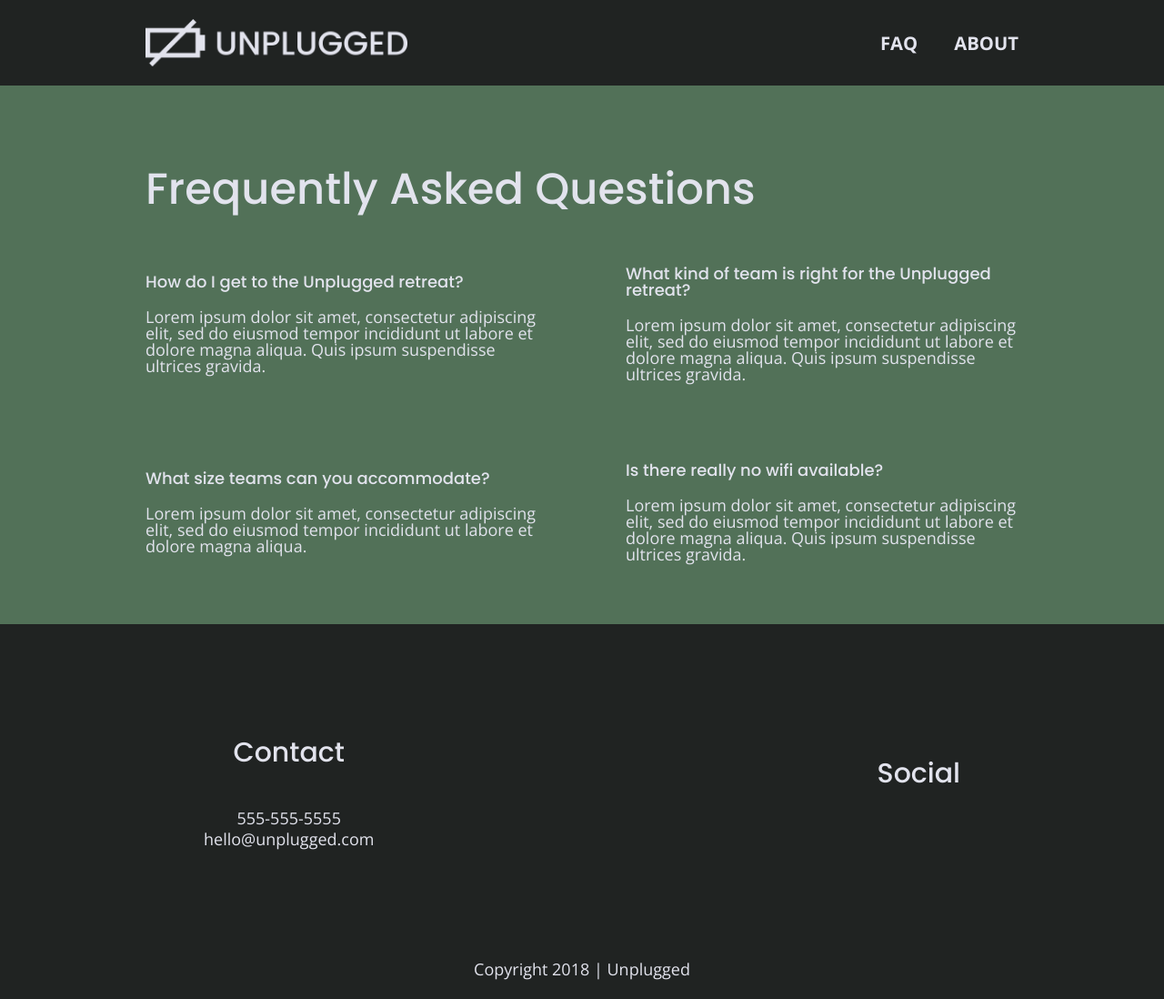
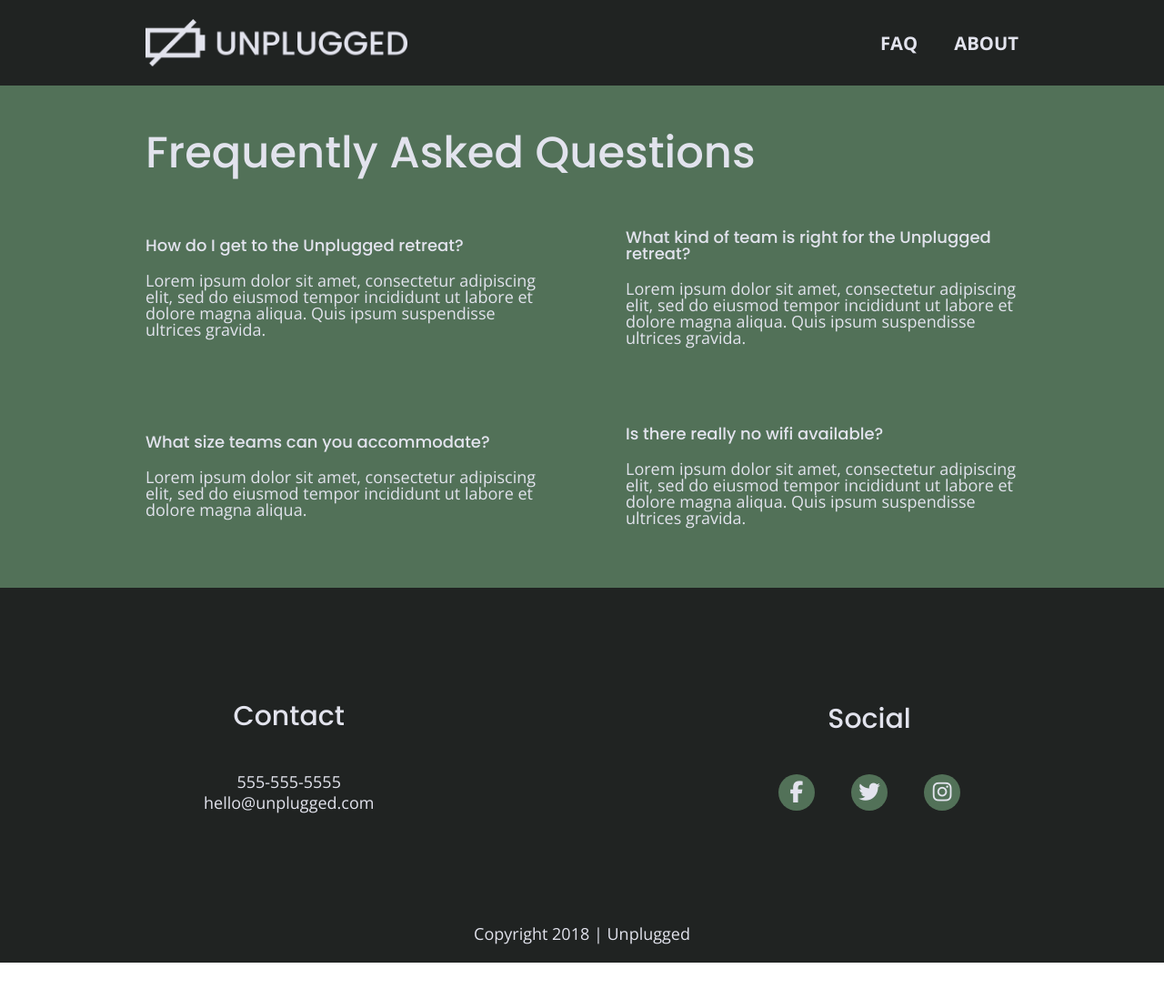
Before and after one commit to Reemers/unplugged-retreat-project, a website: page faq/index.html in a window 1280 px wide. Shown: the whole page at 91% size. After the commit the page ends 1058 px from the top, so only its background shows below. Drawn offline with nearby package versions, Linux system fonts and the light colour scheme.

Commit message:
changed CSS styles of icons

```diff
--- a/css/main.css
+++ b/css/main.css
@@ -113,6 +113,7 @@ h2 {
   font-family: 'Poppins', sans-serif;
   font-weight: 500;
   font-size: 1.875em;
+  margin: 0;
 }
 
 h3,
@@ -229,14 +230,24 @@ footer .social-icons {
 }
 
 footer .social-icons p {
+  background-color: #527158;
+  border-radius: 50%;
+  width: 40px;
+  height: 40px;
   display: flex;
   justify-content: center;
   align-items: center;
 }
 
+footer .social-icons p i {
+  font-size: 1.3125em;
+}
+
 footer .copyright {
   margin: 20px 0;
 }
+
+
 
 
 /* -------------------- Mobile Styles - Homepage -------------------- */
@@ -321,6 +332,11 @@ input[type=button] {
   justify-content: center;
   align-items: center;
   flex-flow: row wrap;
+}
+
+.features i {
+  font-size: 3.75em;
+  margin-bottom: 40px;
 }
 
 .features p {
@@ -573,7 +589,7 @@ input[type=button] {
 
     aside .content-wrapper .form-description,
     aside .content-wrapper .form {
-      width: 35%;
+      width: 40%;
       margin: 0;
     }
 
@@ -593,6 +609,10 @@ input[type=button] {
 
     .features .features-item-description {
       width: 62%;
+    }
+
+    .features i {
+      margin-bottom: 30px;
     }
 
     /* Reviews */
@@ -639,6 +659,12 @@ input[type=button] {
     footer p {
         line-height: 1.285;
     }
+
+
+  footer .social-icons {
+    width: 12.5em;
+    justify-content: space-between;
+  }
 
     footer .copyright {
       width: 100%;
@@ -737,7 +763,7 @@ input[type=button] {
 
     aside .content-wrapper .form-description,
     aside .content-wrapper .form {
-      width: 40%;
+      width: 30%;
     }
 
     .form-description p {
--- a/faq/index.html
+++ b/faq/index.html
@@ -82,13 +82,13 @@
           <h4>Social</h4>
           <div class="social-icons">
             <p>
-              <a href="https://www.facebook.com/Skillcrush/" target="_blank"></a>
+              <a href="https://www.facebook.com/Skillcrush/" target="_blank"> <i class="fab fa-facebook-f"></i></a>
             </p>
             <p>
-              <a href="https://twitter.com/Skillcrush" target="_blank"></a>
+              <a href="https://twitter.com/Skillcrush" target="_blank"> <i class="fab fa-twitter"></i></a>
             </p>
             <p>
-              <a href="https://www.instagram.com/skillcrush/" target="_blank"></a>
+              <a href="https://www.instagram.com/skillcrush/" target="_blank"> <i class="fab fa-instagram"></i></a>
             </p>
           </div>
         </div>
```
Also changed, not shown: about/index.html (+3 -3 lines), index.html (+3 -3 lines).
